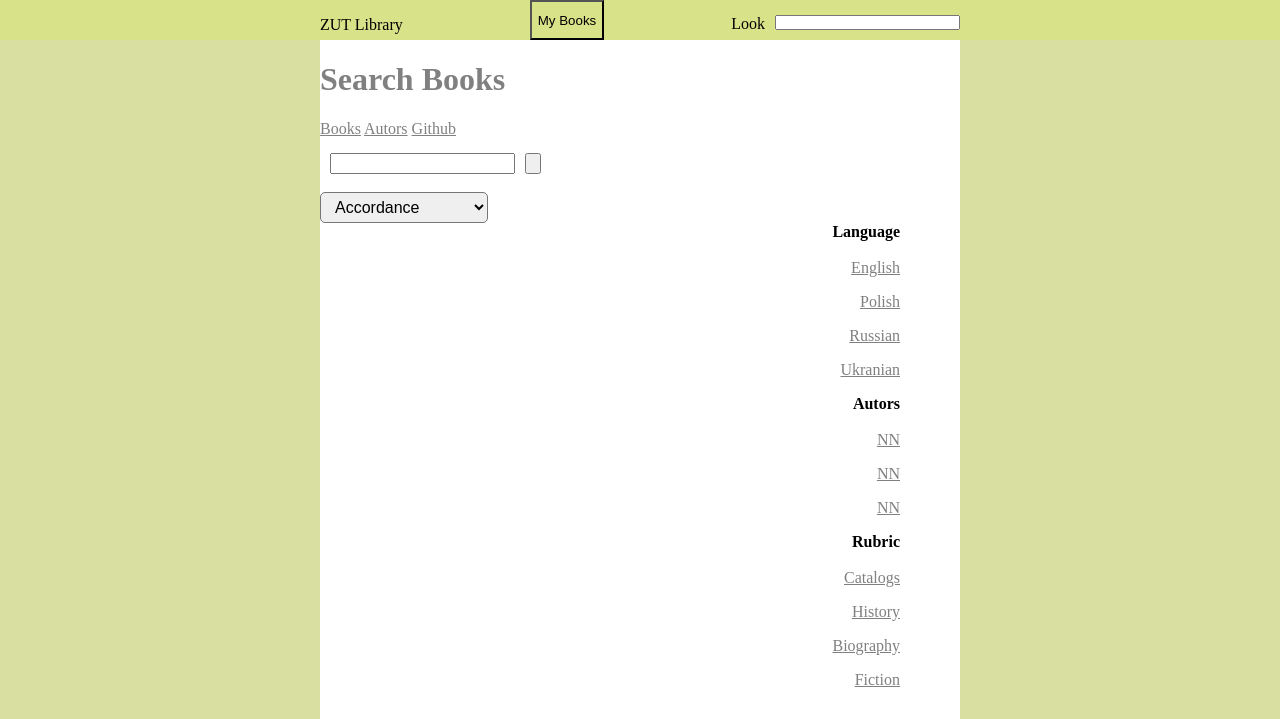
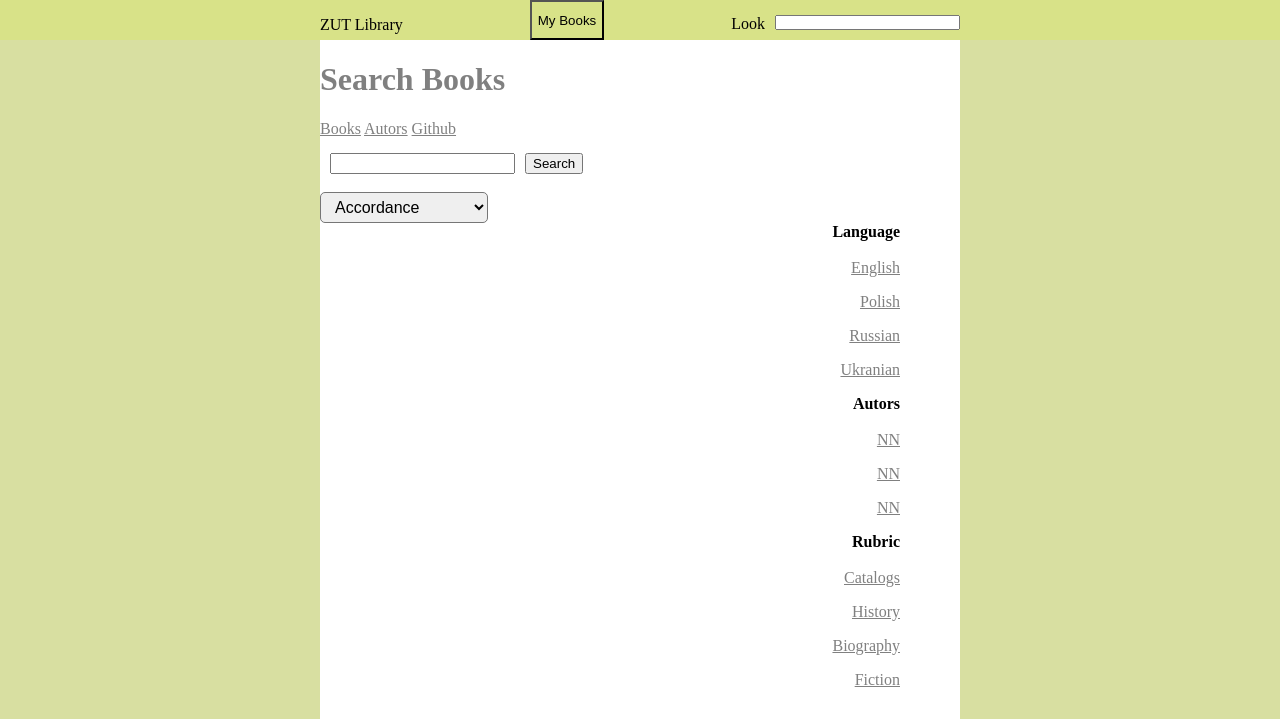
Before and after one commit to vladly200/libraryapp, a Flask app: page / in a window 1280 px wide. Shown: the part 40-759 px from the top of the page. Run offline with Flask 3, Linux system fonts and the light colour scheme.

Commit message:
search button

```diff
--- a/templates/index.html
+++ b/templates/index.html
@@ -47,7 +47,7 @@
         <form class="searchPool">
           <label for="search"></label>
           <input type="text" id="search">
-          <button type="submit"></button>
+          <button type="submit">Search</button>
         </form>
       </div>
       <br><br><br>
```
